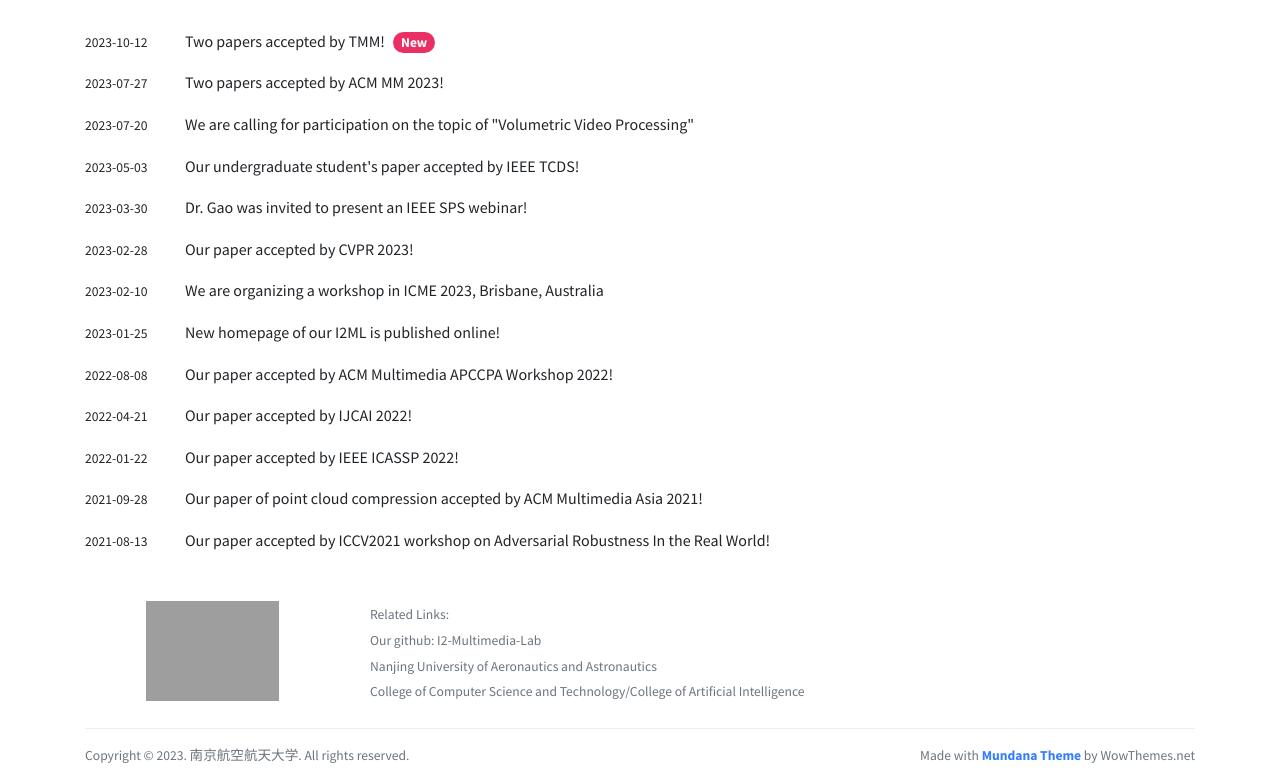
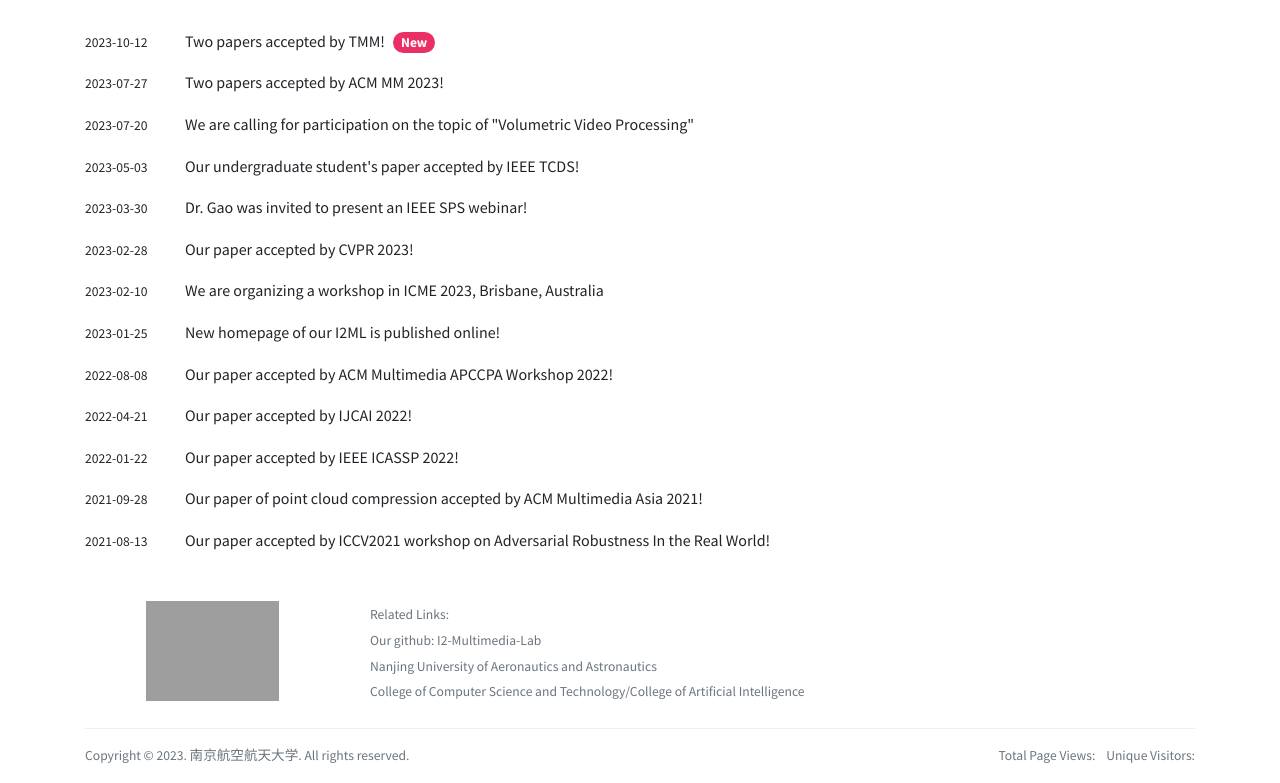
Before and after one commit to I2-Multimedia-Lab/i2-multimedia-lab.github.io, a plain HTML site: page news.html in a window 1280 px wide. Shown: the part 65-848 px from the top of the page. Drawn offline with Linux system fonts and the light colour scheme; some packages are replaced by stand-ins of ours; grey boxes are pictures that could not be loaded; a script that the page names is missing.

Commit message:
Add Page View Counter
Add Counter for Page View (PV) and Unique Visitors (UV). Info is shown in right corner.

```diff
--- a/news.html
+++ b/news.html
@@ -18,9 +18,8 @@
     <!-- Main CSS -->
     <link href="./assets/css/main.css" rel="stylesheet" />
     <link href="./assets/css/custom.css" rel="stylesheet" />
-    <style>
-        #newsTab {}
-    </style>
+	<!-- View Counter -->
+	<script async src="//busuanzi.ibruce.info/busuanzi/2.3/busuanzi.pure.mini.js"></script>
 </head>
 
 <body>
@@ -120,9 +119,9 @@ FOOTER
 					南京航空航天大学. All rights reserved.
 				</div>
 				<div class="col-12 col-lg-6 text-center text-lg-right">
-                    Made with <a target="_blank" class="text-primary font-weight-bold"
-                        href="https://www.wowthemes.net/mundana-free-html-bootstrap-template/">Mundana Theme</a> by
-                    WowThemes.net
+					Total Page Views: <b><span id="busuanzi_value_site_pv"></span></b>
+					<span class="mr-2"> </span>
+					Unique Visitors: <b><span id="busuanzi_value_site_uv"></span></b>
 				</div>
 			</div>
 		</footer>
```
Also changed, not shown: article.html (+5 -5 lines), gallery.html (+6 -3 lines), index.html (+5 -3 lines), members.html (+5 -3 lines), publications.html (+5 -6 lines). Lines whose indentation alone changed are shown as unchanged.
